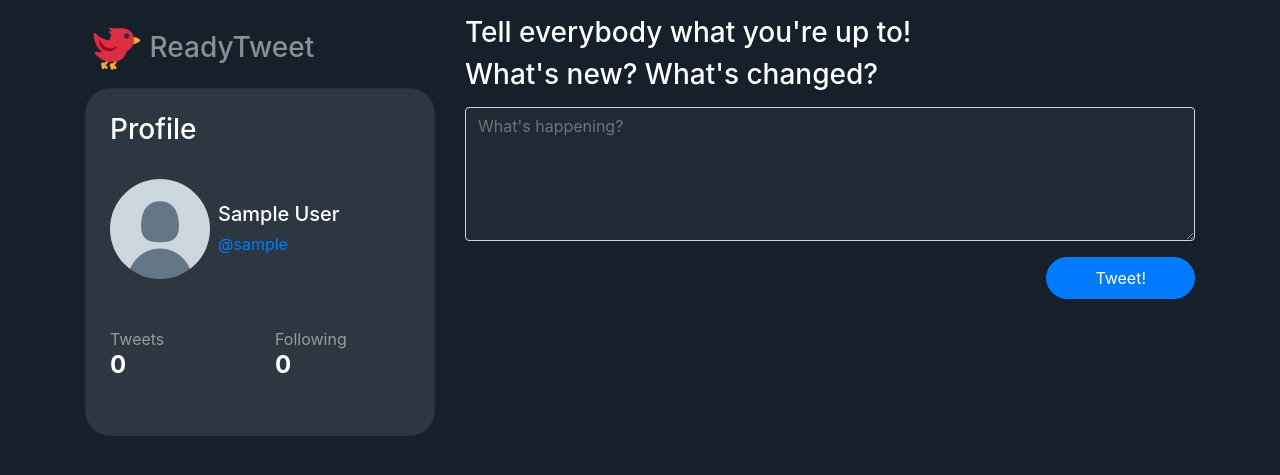
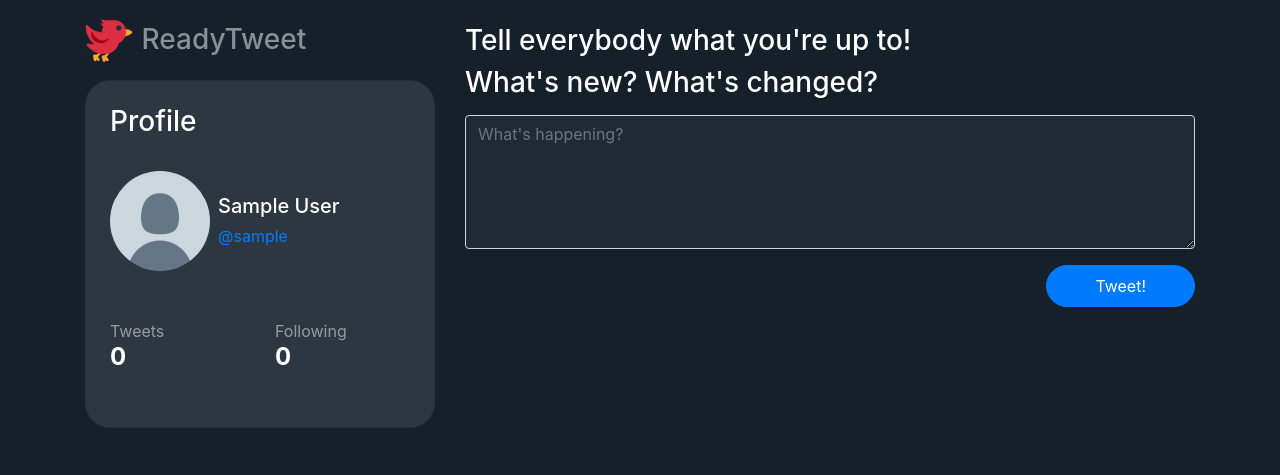
Before and after one commit to luisfff29/twitterclone, a Django app: page /tweet/compose/ in a window 1280 px wide. Shown: the part 56-531 px from the top of the page. Run offline with Django 3.2, Linux system fonts and the light colour scheme; the visitor is signed in with stand-in values (Sample User, id 1); data comes from the database, SQL or seed files in the repository; data that the repository does not hold is empty; some libraries are stand-ins or nearby versions.

Commit message:
fix submit button and paddings

```diff
--- a/templates/base.html
+++ b/templates/base.html
@@ -45,7 +45,7 @@
     {% endif %}
     <div class="row">
       <div class="col-md-4 py-3">
-        <div class="p-2 pb-3">
+        <div class="pb-3">
           <img class="img_inverted pl-1" src="{% static 'images/twitter_fake.png' %}" alt="">
           <h3 class="d-inline align-middle text-white-50">ReadyTweet</h3>
         </div>
@@ -54,7 +54,7 @@
           {% endblock %}
         </div>
       </div>
-      <div class="col-md-8 py-3">
+      <div class="col-md-8 pb-3 pt-4">
         {% block body_block %}
         {% endblock %}
       </div>
--- a/templates/tweet/tweet.html
+++ b/templates/tweet/tweet.html
@@ -10,6 +10,6 @@
 <form method="POST">
   {% csrf_token %}
   {{ form.body }}
-  <a class="btn btn-primary rounded-pill px-5 py-2 float-right" type="submit">Tweet!</a>
+  <input class="btn btn-primary rounded-pill px-5 py-2 float-right" type="submit" value="Tweet!" />
 </form>
 {% endblock %}
```
